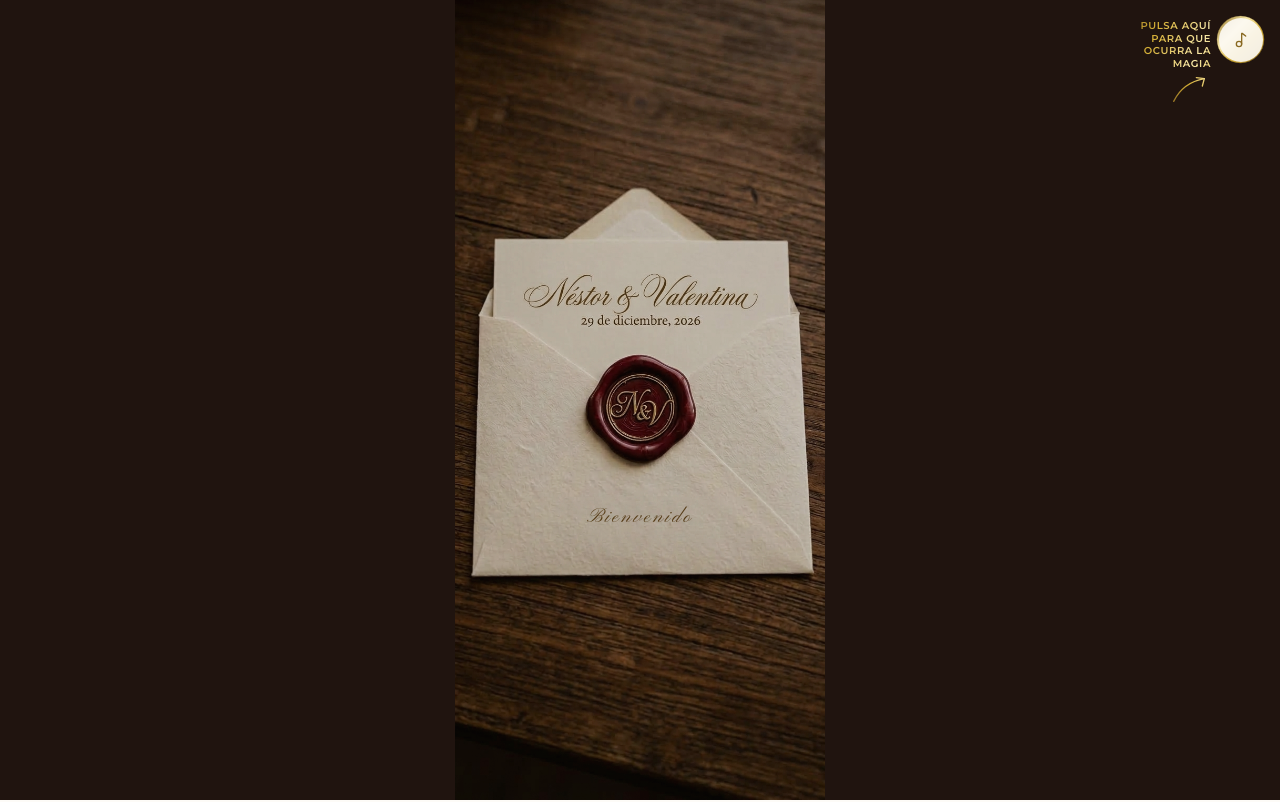
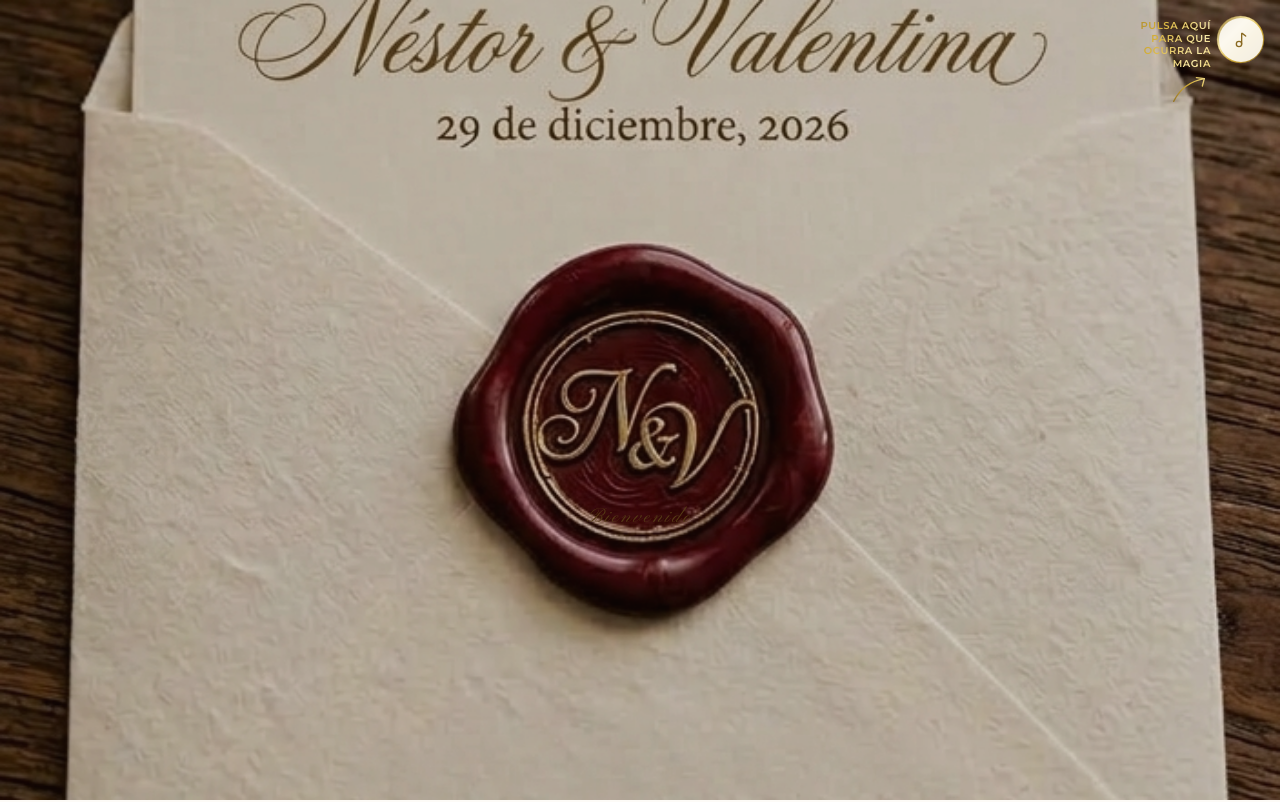
Before and after one commit to nestordqa/invitacion-boda, a Next.js app: page /v2 in a window 1280 px wide. Shown: the top 802 px of the page. Built offline with nearby package versions, Linux system fonts and the light colour scheme; no server answers.

Commit message:
fix: fixing portada

```diff
--- a/components/v2/Intro.tsx
+++ b/components/v2/Intro.tsx
@@ -24,7 +24,7 @@
         fill
         priority
         sizes="(max-width: 767px) 100vw, 47vh"
-        className="object-cover object-center md:object-contain"
+        className="object-contain object-center md:object-cover"
       />
       <div className="absolute inset-0 bg-[#21140f]/20" />
       <p className="pointer-events-none absolute left-1/2 top-[63%] z-10 w-[min(80%,20rem)] -translate-x-1/2 text-center text-[#553b16] font-(family-name:--font-pinyon) text-3xl font-medium tracking-[0.12em] sm:text-xl">
```
